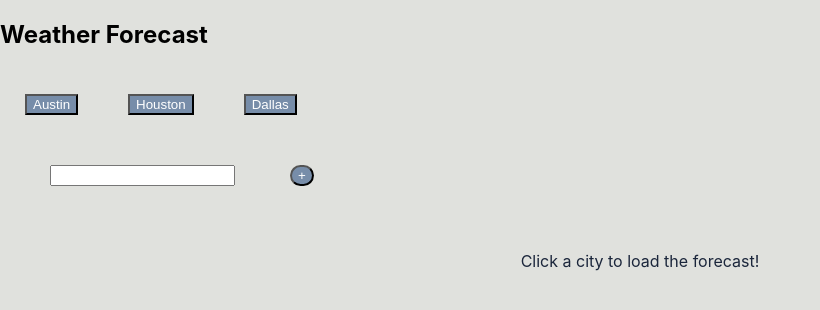
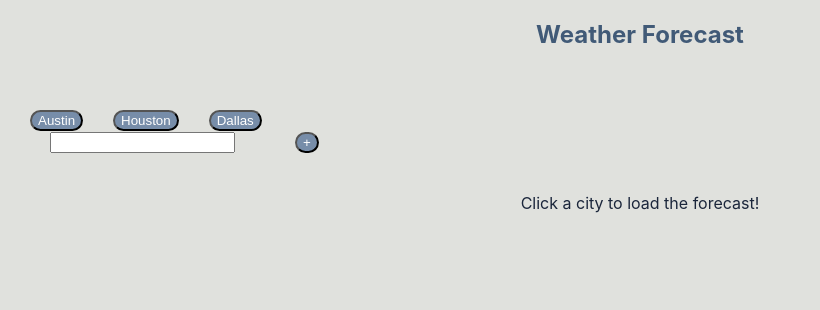
Before and after one commit to oliviamates/cs378-p4, a React (Create React App) app: page / in a window 1280 px wide. Shown: the top 310 px of the page, without its empty margins (0-820 px from the left). Built offline with nearby package versions, Linux system fonts and the light colour scheme.

Commit message:
css issues

```diff
--- a/src/App.css
+++ b/src/App.css
@@ -9,8 +9,8 @@ body {
 button {
   background-color: #778da9;
   color: white;
-  margin: 25px;
-
+  margin-left: 30px;
+  border-radius: 25px;
 
 }
 p {
@@ -32,24 +32,7 @@ ul {
   margin-top: 25px;
 }
 
-#austin {
-  margin-left: 55px;
-  margin-right: 30px;
-  margin-bottom: 20px;
-  border-radius: 25px;
 
-}
-
-#houston {
-  margin-right: 30px;
-  margin-bottom: 20px;
-  border-radius: 25px;
-}
-
-#dallas {
-  margin-bottom: 20px;
-  border-radius: 25px;
-}
 
 #city {
   margin-left: 50px;
--- a/src/App.js
+++ b/src/App.js
@@ -50,7 +50,7 @@ function App() {
 
   return (
     <div>
-      <h2>Weather Forecast</h2>
+      <h2 id = "title">Weather Forecast</h2>
       {cities.map((city, index) => (
         <button key={index} onClick={() => getWeather(city)}>{city}</button>
       ))}
```
Also changed, not shown: 11 other files (tests, documents, lock files or other folders).
